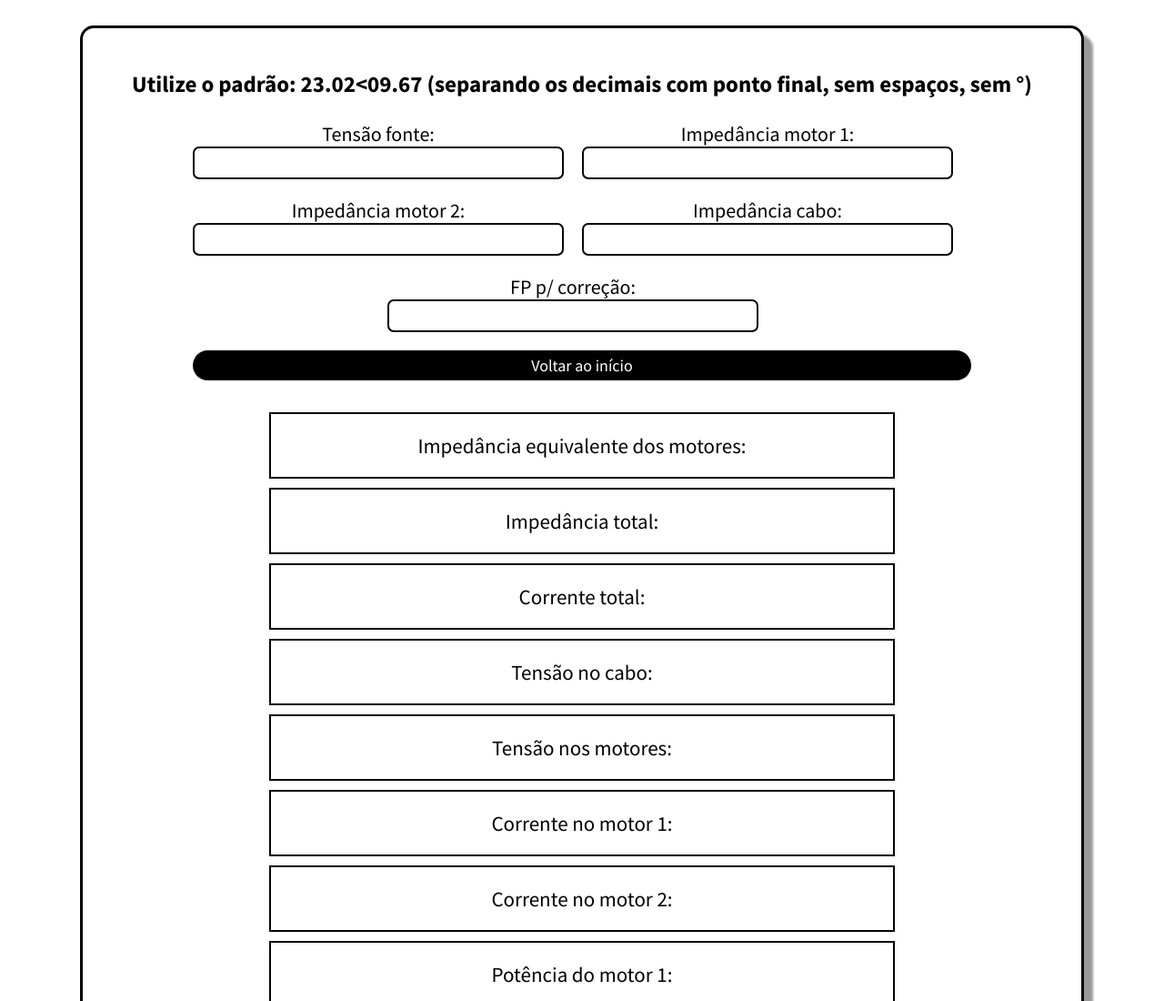
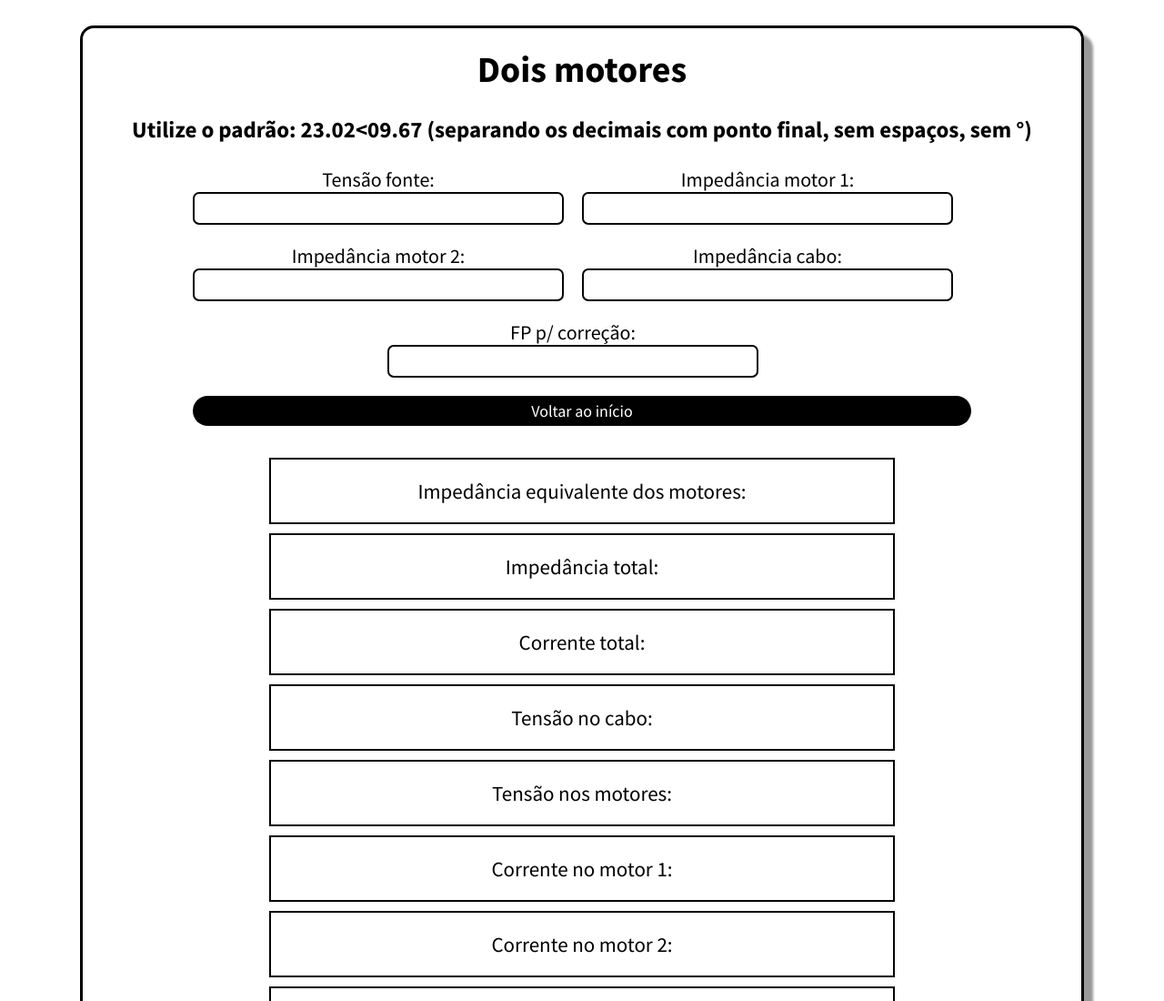
Before and after one commit to SofiaRodFer/testemotores, a plain HTML site: page doisMotores.html in a window 1280 px wide. Shown: the top 1100 px of the page at 91% size. Drawn offline with Linux system fonts and the light colour scheme.

Commit message:
adicionando titulos

```diff
--- a/doisMotores.html
+++ b/doisMotores.html
@@ -10,6 +10,7 @@
 <body>
     <div class="container-motores">
         <section class="sec-1">
+            <h2 class="titulo-motores">Dois motores</h2>
             <p class="instrucoes">
                 Utilize o padrão: 23.02&lt;09.67 (separando os decimais com ponto final, sem espaços, sem °)
             </p>
```
Also changed, not shown: umMotor.html (+1 -0 lines).
